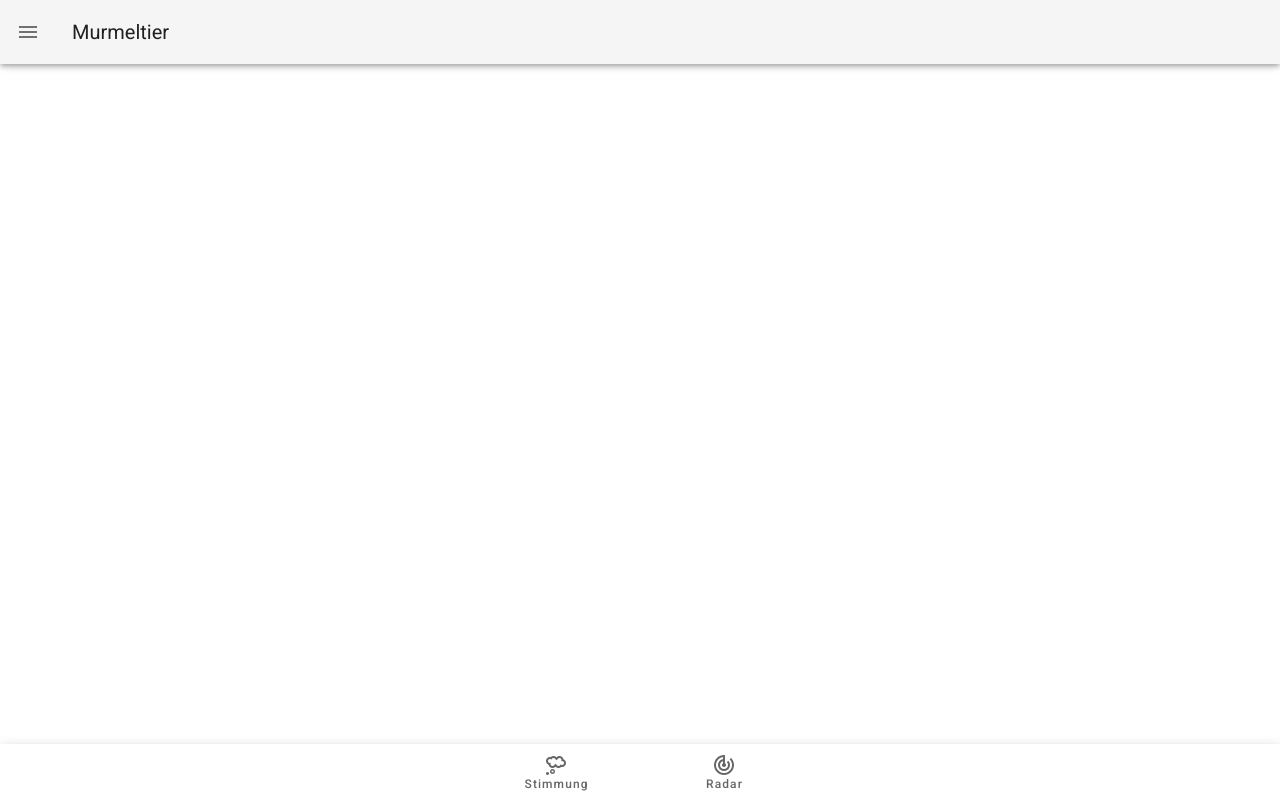
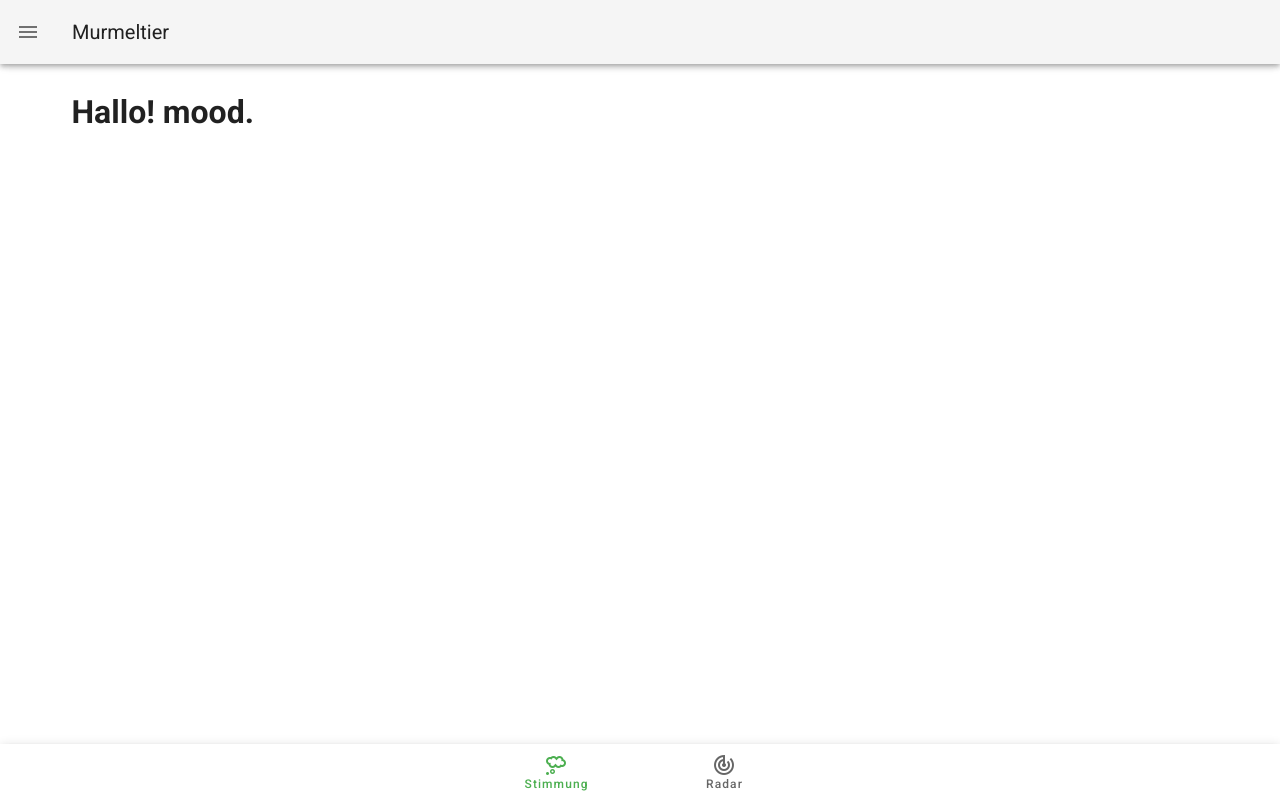
Before and after one commit to Inniag/murmeltier-frontend, a Nuxt app: page /mood in a window 1280 px wide. Built offline with nearby package versions, Linux system fonts and the light colour scheme.

Commit message:
Implemented basic navigation via toolbar.

```diff
--- a/layouts/default.vue
+++ b/layouts/default.vue
@@ -59,12 +59,20 @@
     grow
     color="green"
   >
-    <v-btn>
+    <v-btn
+      to="/mood"
+      router
+      exact
+    >
       <span>Stimmung</span>
       <v-icon>mdi-thought-bubble-outline</v-icon>
     </v-btn>
 
-    <v-btn>
+    <v-btn
+      to="/"
+      router
+      exact
+    >
       <span>Radar</span>
       <v-icon>mdi-radar</v-icon>
     </v-btn>
--- a/pages/inspire.vue
+++ /dev/null
@@ -1,19 +0,0 @@
-<template>
-  <v-layout>
-    <v-flex class="text-center">
-      <img
-        src="/v.png"
-        alt="Vuetify.js"
-        class="mb-5"
-      >
-      <blockquote class="blockquote">
-        &#8220;First, solve the problem. Then, write the code.&#8221;
-        <footer>
-          <small>
-            <em>&mdash;John Johnson</em>
-          </small>
-        </footer>
-      </blockquote>
-    </v-flex>
-  </v-layout>
-</template>
--- /dev/null
+++ b/pages/mood.vue
@@ -0,0 +1,14 @@
+<template>
+    <v-container fluid>
+
+  <h1>Hallo! mood.</h1>
+   </v-container>
+</template>
+
+<script>
+
+export default {
+  components: {
+  }
+}
+</script>
```
